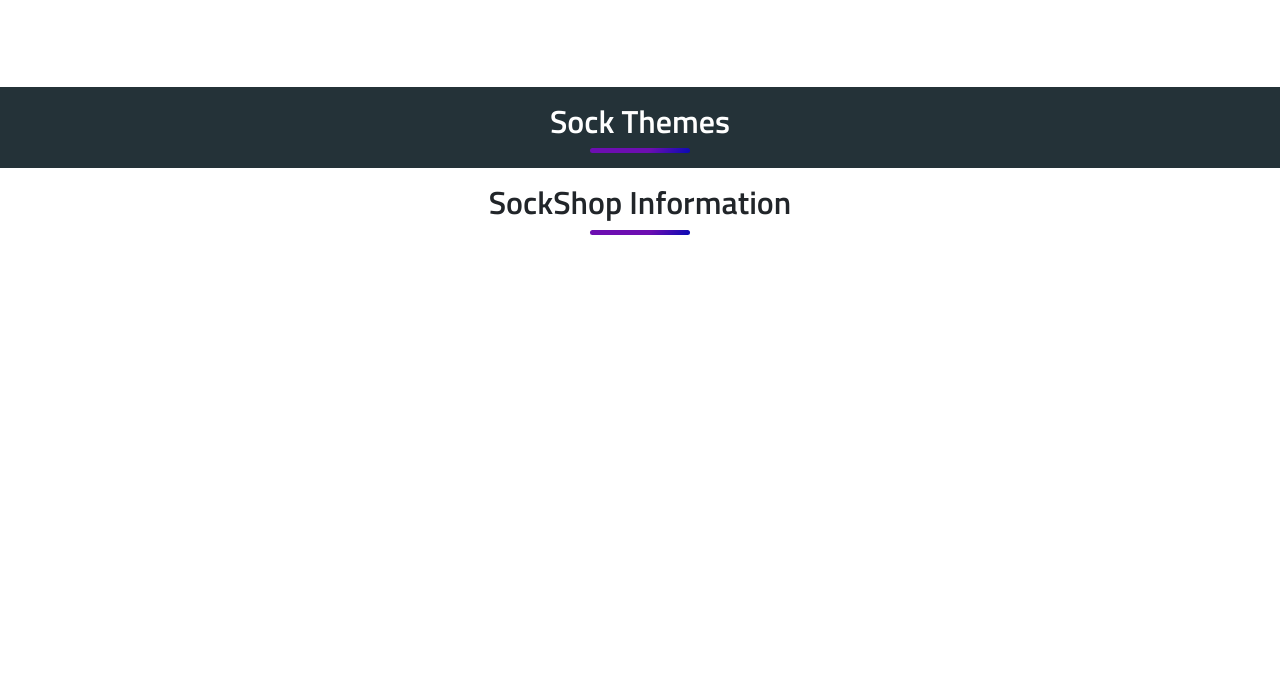
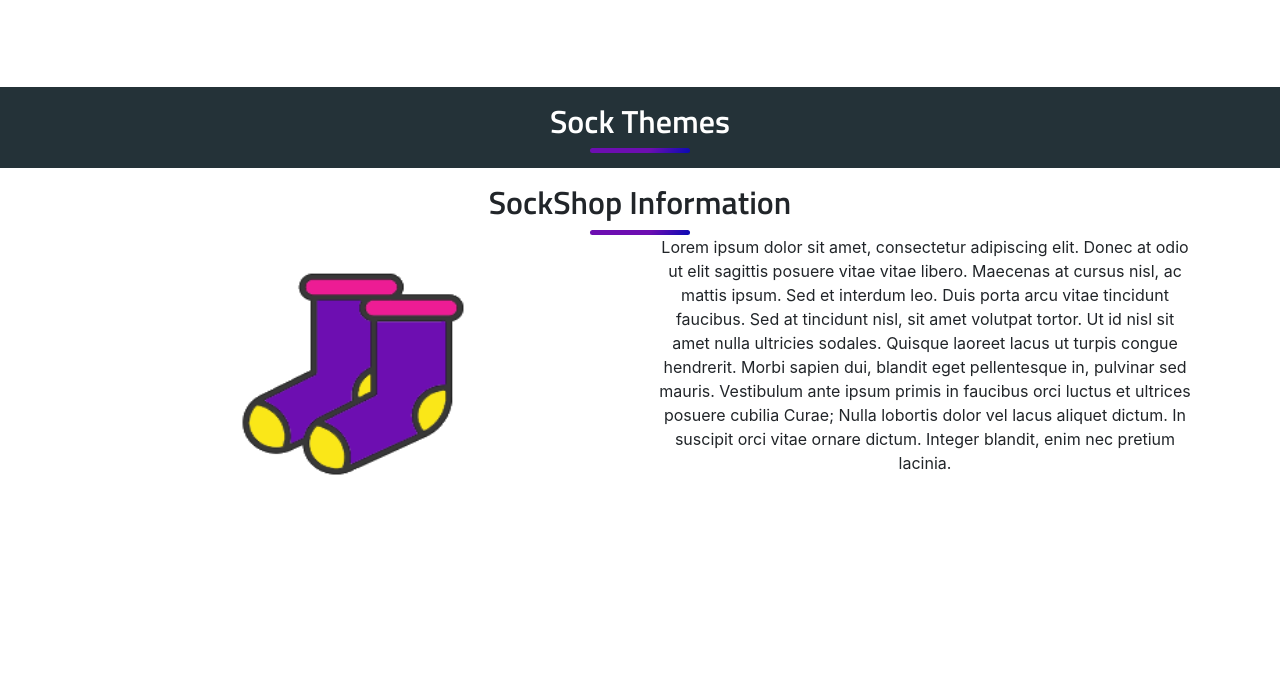
Before and after one commit to Henkys/SockShop, a PHP site: page / in a window 1280 px wide. Shown: the part 1113-1787 px from the top of the page. Run offline with PHP 8.4, Linux system fonts and the light colour scheme; data that the repository does not hold is empty.

Commit message:
sockshop information update

```diff
--- a/app/view/Landingspage/Landingspage.php
+++ b/app/view/Landingspage/Landingspage.php
@@ -78,7 +78,18 @@
 
   <h2>SockShop Information</h1>
     <div class="s-border"></div>
+    <div class="container fullcover">
+  <div class="row">
+    <div class="col-md-6">
+    <img src="../app/view/assets/images/themeSocksLogo.png"  width="300" height="300">
 
+  </div>
+  <div class="col-md-6">
+    <p>Lorem ipsum dolor sit amet, consectetur adipiscing elit. Donec at odio ut elit sagittis posuere vitae vitae libero. Maecenas at cursus nisl, ac mattis ipsum. Sed et interdum leo. Duis porta arcu vitae tincidunt faucibus. Sed at tincidunt nisl, sit amet volutpat tortor. Ut id nisl sit amet nulla ultricies sodales. Quisque laoreet lacus ut turpis congue hendrerit. Morbi sapien dui, blandit eget pellentesque in, pulvinar sed mauris. Vestibulum ante ipsum primis in faucibus orci luctus et ultrices posuere cubilia Curae; Nulla lobortis dolor vel lacus aliquet dictum. In suscipit orci vitae ornare dictum. Integer blandit, enim nec pretium lacinia.
+</p>
+  </div>
+  </div>
+  </div>
 </div>
 
 
```
Also changed, not shown: 1 other file.
